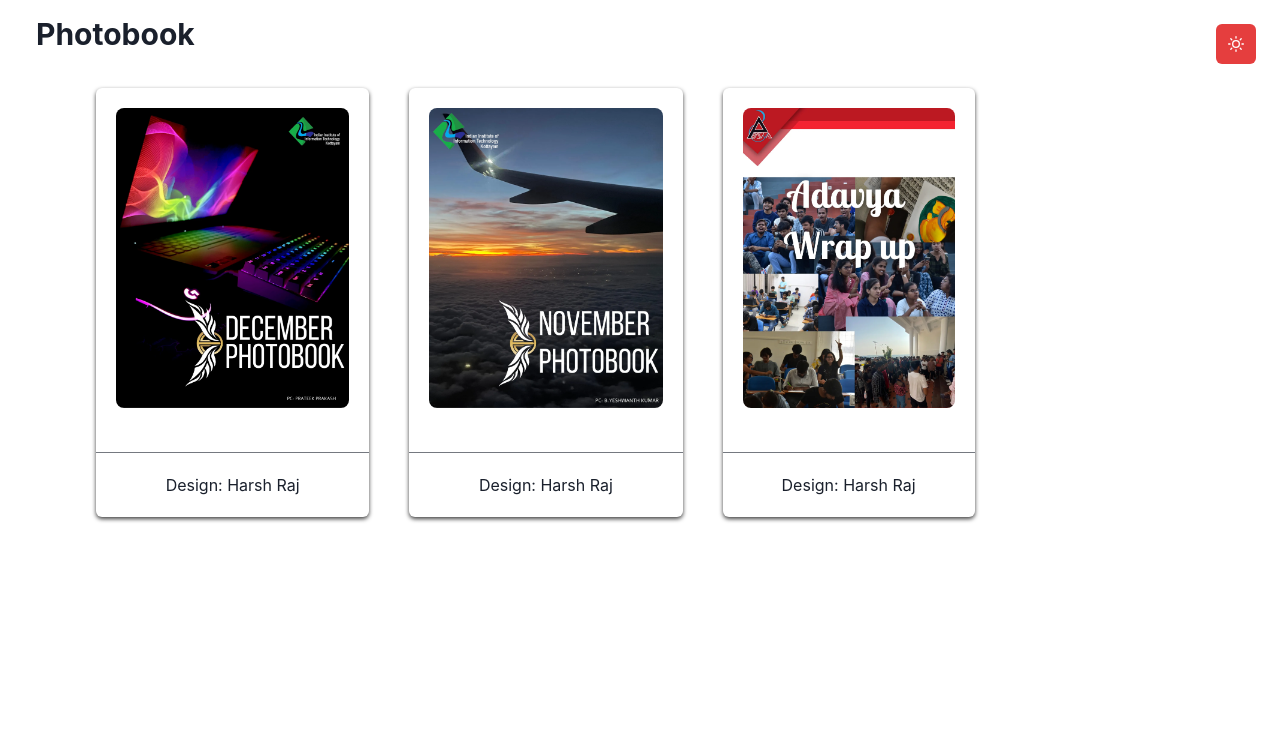
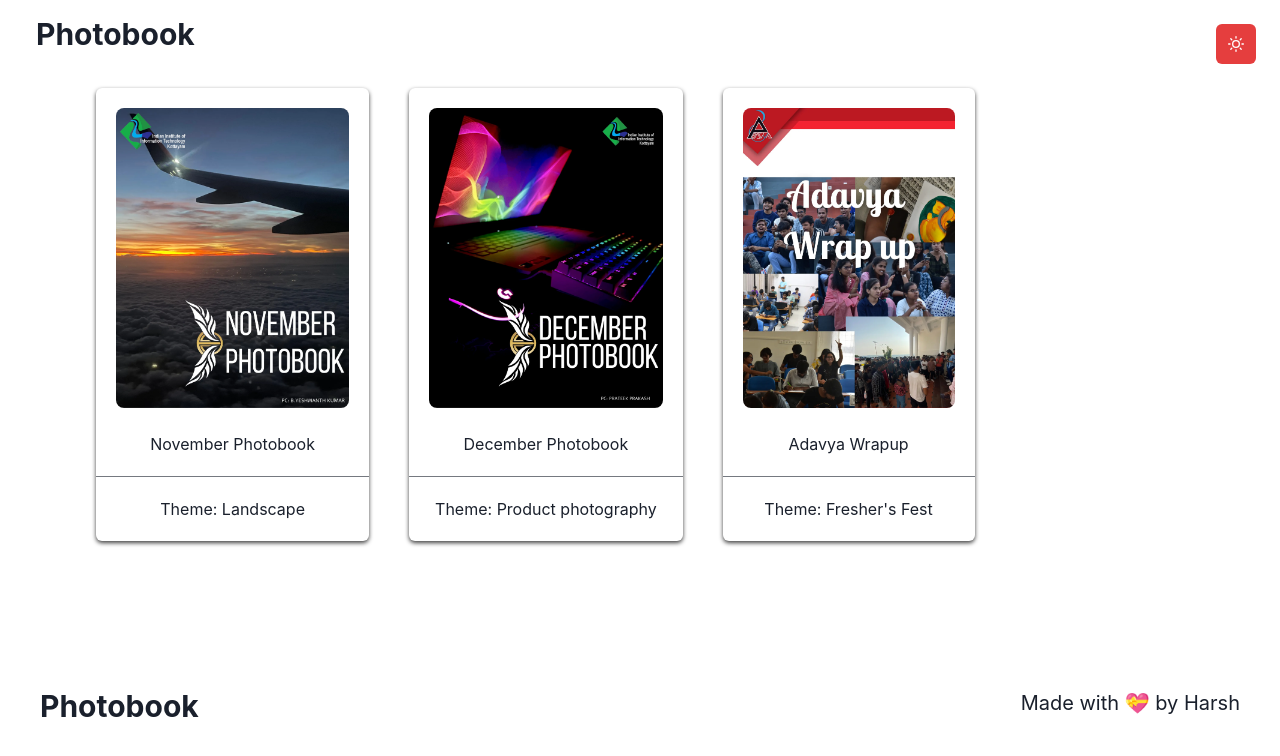
Before and after one commit to Harshraj77/photobook, a React (Create React App) app: page / in a window 1280 px wide. Shown: the top 756 px of the page. Built offline with nearby package versions, Linux system fonts and the light colour scheme.

Commit message:
added more designs

```diff
--- a/src/App.js
+++ b/src/App.js
@@ -48,16 +48,19 @@ import Feed from './components/Feed';
 import { Box } from '@chakra-ui/react';
 import files from './components/Files'
 import Photobook from './components/Photobook';
+import Footer from './components/Footer';
 export default function App() {
   return (
     <BrowserRouter>
       <Box>
          <Navbar/>
-         <Routes>
-            <Route path='/' exact element={<Feed fileData={files}/>} />
-            <Route path='/book/:file' element={<Photobook />} />
-
-         </Routes>
+         <Box minH='70vh'>
+          <Routes>
+              <Route path='/' exact element={<Feed fileData={files} />} />
+              <Route path='/book/:file' element={<Photobook />} />
+          </Routes>
+         </Box>
+         <Footer/>
       </Box>
     </BrowserRouter>
   )
--- a/src/components/Feed.js
+++ b/src/components/Feed.js
@@ -8,23 +8,23 @@ export default function Feed(props) {
   const [isMobile] = useMediaQuery("(max-width: 768px)")
 
   return (
-    <Box px={20}>
+    <Box px={20} >
       {isMobile ? (
-        <VStack spacing={4} align="flex-start">
+        <VStack spacing={4} align="flex-start" alignContent='center' alignItems='center'>
           {fileData.map((file) => (
             <Box  key={file.id}>
               <Link to={`book/${file.id}`}>
-                <SingleCard thumbnail={file.images[0]} book={file} />
+                <SingleCard thumbnail={file.images[0]} book={file} fileData={file}/>
               </Link>
             </Box>
           ))}
         </VStack>
       ) : (
-        <HStack justify='start'>
+        <HStack justify='start' alignContent='center' alignItems='center'>
           {fileData.map((file) => (
-            <Box mx={4} key={file.id}>
+            <Box key={file.id}>
               <Link to={`book/${file.id}`}>
-                <SingleCard thumbnail={file.images[0]} book={file} />
+                <SingleCard  thumbnail={file.images[0]} fileData={file} />
               </Link>
             </Box>
           ))}
--- a/src/components/Files.js
+++ b/src/components/Files.js
@@ -1,10 +1,31 @@
-import dec from '../Images/DecemberImages';
-import nov from '../Images/NovemberImages';
-import adv from '../Images/Adavya';
+import dec from "../Images/DecemberImages";
+import nov from "../Images/NovemberImages";
+import adv from "../Images/Adavya";
 const files = [
-    { id: 1, images: dec },
-    { id: 2, images: nov },
-    { id:3, images:adv}
+  {
+    id: 1,
+    images: nov,
+    title: "November Photobook",
+    design: "Harsh",
+    theme: "Landscape",
+    photographer:'Aman Kumar Srivastava, Aditya Pratap Singh, V C Srinivas,Ankur Kumar Mandal, Darisi Priyatham, Harsha, FIAT,Kaushtubh Bhalerao,A.K Shashank,Rajveer Ganesh, Srivastha,Yashwanthrao Sheshkar,Abhinav Bhagwat, Anusha, Anurag, Ankit, Nivedita, Maithil, Tanuj'
+  },
+  {
+    id: 2,
+    images: dec,
+    title: "December Photobook",
+    design: "Divyanth",
+    theme: "Product photography",
+    photographer:"Prateek Prakash, A.K Shashank, Yashwanthrao Sheshkar, Jagtap Rajveer Ganesh, Bhanu Krishna Prasad, Yash Singh, Kaushtubh Bhalerao"
+  },
+  {
+    id: 3,
+    images: adv,
+    title: "Adavya Wrapup",
+    design: "Harsh",
+    theme: `Fresher's Fest`,
+    photographer:'Kaushtubh, Vedant, Alok, Yashwanth, Vignesh, A.K Shashank'
+  },
 ];
 
 export default files;
--- a/src/components/Photobook.js
+++ b/src/components/Photobook.js
@@ -1,11 +1,10 @@
 import React, { useRef } from "react";
 import HTMLFlipBook from "react-pageflip";
-import { Box, Center, IconButton, Image, VStack } from "@chakra-ui/react";
-import { ArrowRightIcon, ArrowLeftIcon } from "@chakra-ui/icons";
-import { useMediaQuery } from "@chakra-ui/react";
-import { useColorMode } from "@chakra-ui/react";
+import { ArrowRightIcon, ArrowLeftIcon} from "@chakra-ui/icons";
+import { useMediaQuery,useColorMode ,Text,Box, Center, IconButton, Image, VStack } from "@chakra-ui/react";
 import { useParams } from "react-router-dom";
 import files from "./Files";
+
 function Photobook(props) {
   //passing a refernce and then adding it to html5flipbook
   const [isMobile] = useMediaQuery("(max-width: 768px)");
@@ -16,7 +15,9 @@ function Photobook(props) {
   const fileId = parseInt(file);
 
   return (
-    <Center mt={5}>
+    <Box>
+
+      <Center mt={5}>
       <VStack spacing={0} >
         <Box width="fit-content" height="fit-content">
           {/* mobile view code */}
@@ -59,6 +60,7 @@ function Photobook(props) {
               showCover={true}
               ref={book}
               usePortrait={false}
+              mobileScrollSupport={true}
             >
               {files[fileId - 1]?.images?.map((idx) => (
                 <Box width="fit-content" height="fit-content">
@@ -76,7 +78,7 @@ function Photobook(props) {
             </HTMLFlipBook>
           )}
         </Box>
-        <Box py='25px'>
+        <Box py='30px'>
           <IconButton
             colorScheme="red"
             icon={<ArrowLeftIcon />}
@@ -91,8 +93,16 @@ function Photobook(props) {
             onClick={() => book.current.pageFlip().flipNext()}
           />
         </Box>
+        <Center>
+        <Box sx={{width:{sm:300,lg:800}}}>
+          <Text m={2} > Designed by : {files[fileId-1].design}</Text>
+          <Text m={2}> Photographers : {files[fileId-1].photographer}</Text>
+        </Box>
+        </Center>
       </VStack>
     </Center>
+    </Box>
+
   );
 }
 
--- a/src/components/SingleCard.js
+++ b/src/components/SingleCard.js
@@ -4,6 +4,7 @@ import {
   Card,
   CardBody,
   Stack,
+  Box,
   Text,
   Divider,
   Image,
@@ -17,10 +18,10 @@ export default function SingleCard(props) {
   const { colorMode } = useColorMode();
   const [isMobile] = useMediaQuery("(max-width: 768px)");
   return (
-    <div>
+    <Box mx={4}>
       {isMobile ? (
         <Card
-          width="200px"
+          width="230px"
           colorScheme="whatsapp"
           boxShadow={
             colorMode === "light"
@@ -33,16 +34,18 @@ export default function SingleCard(props) {
               <Image
                 src={props.thumbnail}
                 alt="image"
-                height={200}
+                height={250}
+                width={300}
                 borderRadius="lg"
               />
             </Flex>
-            <Stack mt="6" spacing="3">
+            <Stack mt="6" spacing="3" alignContent='center' alignItems='center'>
+            <Text fontSize="md">{props.fileData.title}</Text>
             </Stack>
           </CardBody>
           <Divider />
           <CardFooter alignItems="center" justifyContent="center">
-            <Text fontSize="md">Design: Harsh Raj</Text>
+          <Text fontSize="md">Theme: {props.fileData.theme}</Text>
           </CardFooter>
         </Card>
       ) : (
@@ -64,15 +67,16 @@ export default function SingleCard(props) {
                 borderRadius="lg"
               />
             </Flex>
-            <Stack mt="6" spacing="3">
+            <Stack mt="6" spacing="3" alignContent='center' alignItems='center'>
+            <Text fontSize="md">{props.fileData.title}</Text>
             </Stack>
           </CardBody>
           <Divider />
           <CardFooter alignItems="center" justifyContent="center">
-            <Text fontSize="md">Design: Harsh Raj</Text>
+            <Text fontSize="md">Theme: {props.fileData.theme}</Text>
           </CardFooter>
         </Card>
       )}
-    </div>
+    </Box>
   );
 }
```
